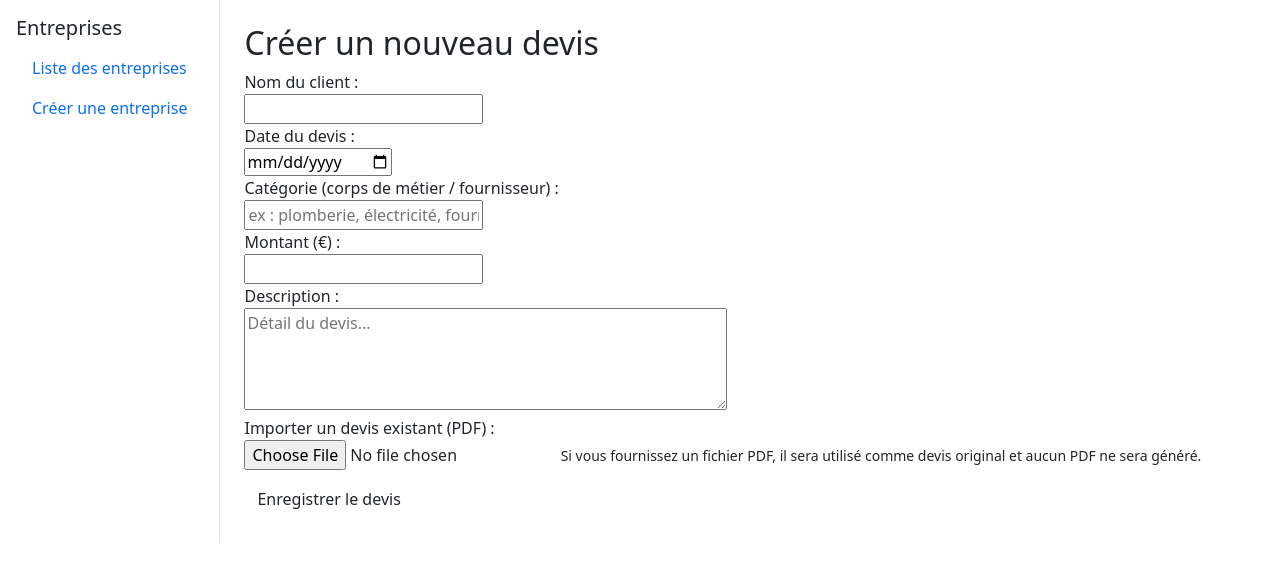
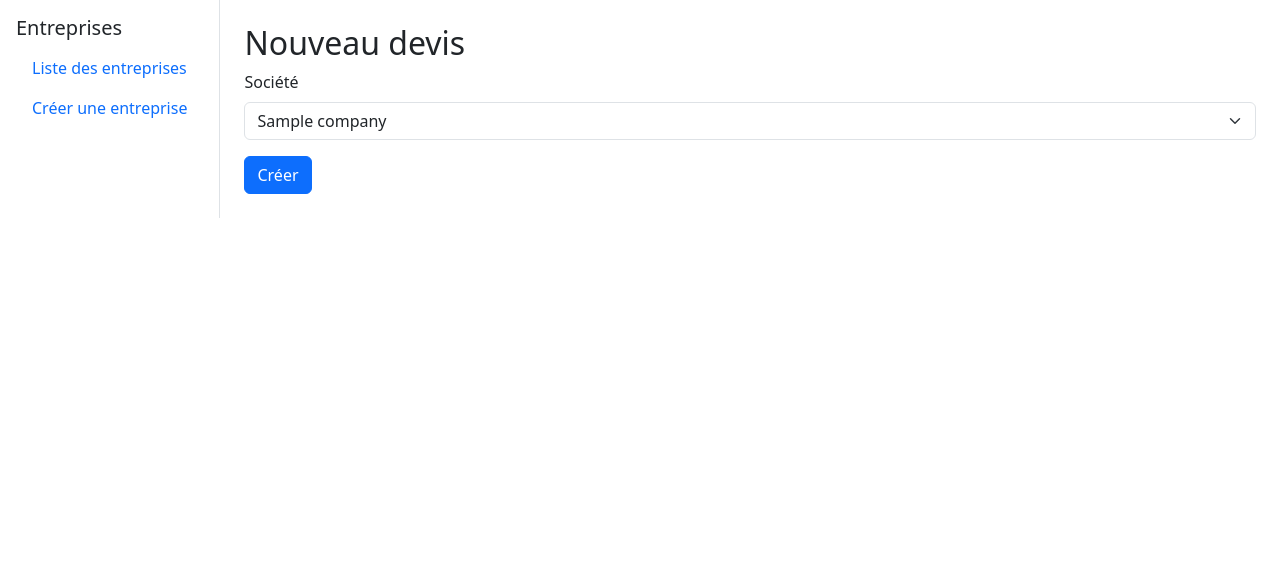
Before and after one commit to Alex97435/Pilotage-Devis, a FastAPI app: template templates/new.html in a window 1280 px wide. Shown: the top 581 px of the page. Run offline with FastAPI, Linux system fonts and the light colour scheme; the template is opened without the code that fills it: most values are stand-ins (such as "Sample title", 1, 10 or a date in 2020); parts of the project's set-up code (start-up, migrations or seed data) failed here and were passed over.

Commit message:
Update new.html

```diff
--- a/templates/new.html
+++ b/templates/new.html
@@ -1,38 +1,18 @@
 {% extends "base.html" %}
-
 {% block title %}Nouveau devis{% endblock %}
-
 {% block content %}
-<h2>Créer un nouveau devis</h2>
-
-<form method="post" action="/new">
-    <div>
-        <label for="client_name">Nom du client :</label><br/>
-        <input type="text" id="client_name" name="client_name" required/>
-    </div>
-    <div>
-        <label for="quote_date">Date du devis :</label><br/>
-        <input type="date" id="quote_date" name="quote_date" required/>
-    </div>
-    <div>
-        <label for="category">Catégorie (corps de métier / fournisseur) :</label><br/>
-        <input type="text" id="category" name="category" placeholder="ex : plomberie, électricité, fournisseur X" required/>
-    </div>
-    <div>
-        <label for="amount">Montant (€) :</label><br/>
-        <input type="number" step="0.01" id="amount" name="amount" required/>
-    </div>
-    <div>
-        <label for="description">Description :</label><br/>
-        <textarea id="description" name="description" rows="4" cols="50" placeholder="Détail du devis..."></textarea>
-    </div>
-    <div>
-        <label for="pdf_upload">Importer un devis existant (PDF) :</label><br/>
-        <input type="file" id="pdf_upload" name="pdf_upload" accept="application/pdf" />
-        <small>Si vous fournissez un fichier PDF, il sera utilisé comme devis original et aucun PDF ne sera généré.</small>
-    </div>
-    <div style="margin-top: 10px;">
-        <button class="btn" type="submit">Enregistrer le devis</button>
-    </div>
+<h2>Nouveau devis</h2>
+<form method="post" enctype="multipart/form-data" action="/new">
+  <div class="mb-3">
+    <label for="company_id" class="form-label">Société</label>
+    <select name="company_id" id="company_id" class="form-select" required>
+      {% for c in companies %}
+      <option value="{{ c.id }}">{{ c.name }}</option>
+      {% endfor %}
+    </select>
+  </div>
+  <!-- les autres champs existants : client_name, quote_date, category, amount, description, pdf_upload -->
+  <!-- ... -->
+  <button type="submit" class="btn btn-primary">Créer</button>
 </form>
 {% endblock %}
```
